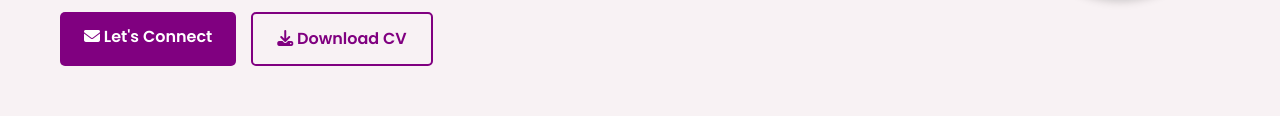
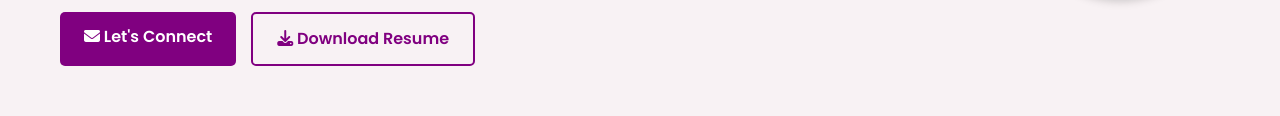
Before and after one commit to vinaykumar095/portfolio-site, a plain HTML site: page index.html in a window 1280 px wide. Shown: the part 453-569 px from the top of the page. Drawn offline with Linux system fonts and the light colour scheme.

Commit message:
Update index.html

```diff
--- a/index.html
+++ b/index.html
@@ -852,7 +852,7 @@
                 <p class="intro">Driven by a strong curiosity for technology and a passion for problem-solving, I am actively exploring web development to build practical digital solutions. I look forward to expanding my skills in artificial intelligence and machine learning as I grow in the tech field.</p>
                 <div class="hero-buttons">
                     <a href="#contact" class="btn"><i class="fas fa-envelope"></i> Let's Connect</a>
-                    <a href="Vinay Kumar CV.pdf" download class="btn btn-outline"><i class="fas fa-download"></i> Download CV</a>
+                    <a href="Vinay Kumar Resume.pdf" download class="btn btn-outline"><i class="fas fa-download"></i> Download Resume</a>
                 </div>
               </div>
             <img src="PPP.jpeg" alt="Profile Picture">
```
